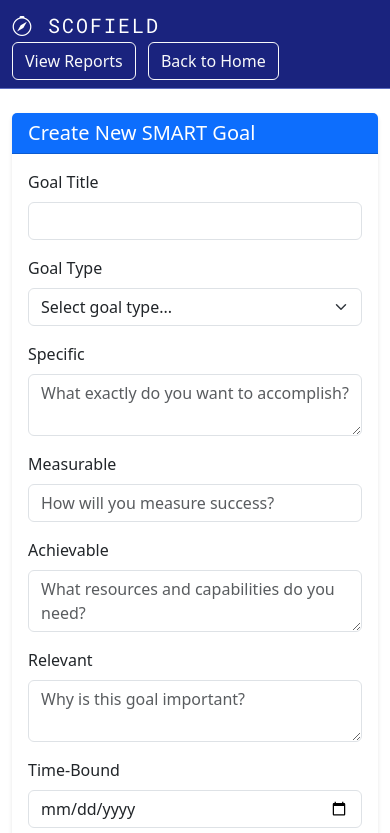
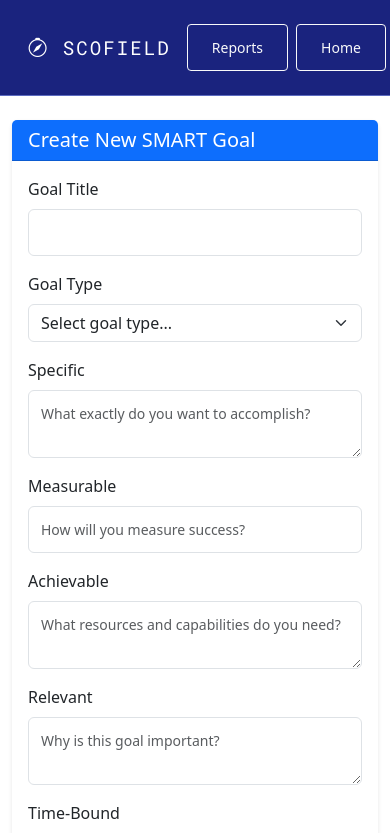
Before and after one commit to ken3stokes/Scofield, a plain HTML site: page index.html in a window 390 px wide. Shown: the top 833 px of the page. Drawn offline with nearby package versions, Linux system fonts and the light colour scheme.

Commit message:
Update mobile responsiveness and styling

```diff
--- a/css/themes.css
+++ b/css/themes.css
@@ -1,7 +1,15 @@
+/* Mobile-First Base Styles */
+:root {
+    --mobile-padding: 1rem;
+    --tablet-padding: 2rem;
+    --desktop-padding: 3rem;
+}
+
 /* Common Theme Elements */
 .brand-logo {
     font-family: 'Roboto Mono', monospace;
     letter-spacing: 2px;
+    font-size: clamp(1.2rem, 2vw, 1.5rem);
 }
 
 /* Tattoo Theme */
@@ -12,19 +20,206 @@
     --background-color: #E8EAF6;
 }
 
+/* Mobile-First Navigation */
 .theme-tattoo .navbar {
     background: var(--primary-color) !important;
     border-bottom: 1px solid var(--accent-color);
+    padding: 1rem var(--mobile-padding);
 }
 
+.navbar .container {
+    flex-wrap: nowrap;
+}
+
+.navbar-brand {
+    font-size: clamp(1.2rem, 4vw, 1.5rem);
+}
+
+/* Mobile-First Hero Section */
 .theme-tattoo .hero-section {
     background: var(--primary-color);
     color: white;
     position: relative;
     overflow: hidden;
-    padding: 6rem 0;
+    padding: clamp(3rem, 10vh, 6rem) var(--mobile-padding);
 }
 
+.hero-section h1 {
+    font-size: clamp(2rem, 5vw, 3.5rem);
+    line-height: 1.2;
+    margin-bottom: 1rem;
+}
+
+.hero-section .lead {
+    font-size: clamp(1rem, 3vw, 1.25rem);
+    margin-bottom: 2rem;
+}
+
+/* Mobile-First Feature Cards */
+.feature-card {
+    border: none;
+    box-shadow: 0 4px 6px rgba(0, 0, 0, 0.1);
+    transition: transform 0.3s ease, box-shadow 0.3s ease;
+    background: white;
+    border-radius: 8px;
+    overflow: hidden;
+    margin-bottom: 1rem;
+}
+
+.feature-card .card-body {
+    padding: 1.5rem;
+}
+
+.feature-card h3 {
+    font-size: clamp(1.25rem, 3vw, 1.5rem);
+}
+
+/* Mobile-First Progress Bars */
+.progress {
+    height: clamp(20px, 4vh, 25px);
+    margin-bottom: 1rem;
+}
+
+/* Mobile-First Buttons */
+.btn {
+    white-space: nowrap;
+    padding: 0.75rem 1.5rem;
+    font-size: clamp(0.875rem, 2vw, 1rem);
+}
+
+.btn-lg {
+    padding: clamp(0.75rem, 2vh, 1rem) clamp(1.5rem, 4vw, 2rem);
+}
+
+/* Mobile-First Quote Section */
+.quote-section blockquote {
+    font-size: clamp(1.1rem, 3vw, 1.5rem);
+    padding: 1.5rem;
+}
+
+/* Mobile Navigation Menu */
+@media (max-width: 768px) {
+    .navbar-nav {
+        padding: 1rem 0;
+    }
+
+    .navbar .btn {
+        margin: 0.5rem 0;
+        width: 100%;
+    }
+
+    .hero-section .btn-group-vertical {
+        width: 100%;
+    }
+
+    .feature-list {
+        flex-direction: column;
+    }
+
+    .feature-item {
+        margin: 0.5rem 0;
+    }
+}
+
+/* Tablet Styles */
+@media (min-width: 769px) and (max-width: 1024px) {
+    .container {
+        padding-left: var(--tablet-padding);
+        padding-right: var(--tablet-padding);
+    }
+
+    .feature-card {
+        margin-bottom: 2rem;
+    }
+}
+
+/* Desktop Styles */
+@media (min-width: 1025px) {
+    .container {
+        padding-left: var(--desktop-padding);
+        padding-right: var(--desktop-padding);
+    }
+
+    .hero-section {
+        padding: 8rem 0;
+    }
+
+    .feature-card:hover {
+        transform: translateY(-5px);
+        box-shadow: 0 8px 15px rgba(0, 0, 0, 0.2);
+    }
+}
+
+/* Responsive Grid Adjustments */
+.row {
+    margin-left: calc(-1 * var(--mobile-padding));
+    margin-right: calc(-1 * var(--mobile-padding));
+}
+
+.col, [class*="col-"] {
+    padding-left: var(--mobile-padding);
+    padding-right: var(--mobile-padding);
+}
+
+/* Responsive Tables */
+.table-responsive {
+    margin-bottom: 1rem;
+    overflow-x: auto;
+    -webkit-overflow-scrolling: touch;
+}
+
+/* Mobile-First Forms */
+.form-control {
+    font-size: clamp(0.875rem, 2vw, 1rem);
+    padding: 0.75rem;
+}
+
+/* Mobile-First Modal Adjustments */
+.modal-dialog {
+    margin: 0.5rem;
+    max-width: calc(100% - 1rem);
+}
+
+@media (min-width: 576px) {
+    .modal-dialog {
+        margin: 1.75rem auto;
+        max-width: 500px;
+    }
+}
+
+/* Touch-Friendly Elements */
+.btn, .card, .form-control {
+    min-height: 44px; /* Minimum touch target size */
+}
+
+/* Improved Mobile Typography */
+body {
+    font-size: 16px; /* Base font size for better readability */
+    line-height: 1.5;
+}
+
+h1, h2, h3, h4, h5, h6 {
+    line-height: 1.2;
+    margin-bottom: 1rem;
+}
+
+/* Mobile-First Spacing */
+.section {
+    padding: clamp(2rem, 5vh, 4rem) 0;
+}
+
+.mb-mobile {
+    margin-bottom: 1rem;
+}
+
+/* Mobile-First Charts */
+.chart-container {
+    position: relative;
+    width: 100%;
+    max-height: 60vh;
+}
+
+/* Tattoo Theme */
 .theme-tattoo .hero-section::before {
     content: '';
     position: absolute;
@@ -39,70 +234,6 @@
         linear-gradient(-45deg, transparent 75%, rgba(92, 107, 192, 0.1) 75%);
     background-size: 20px 20px;
     background-position: 0 0, 0 10px, 10px -10px, -10px 0px;
-}
-
-/* Feature Cards */
-.feature-card {
-    border: none;
-    box-shadow: 0 4px 6px rgba(0, 0, 0, 0.1);
-    transition: transform 0.3s ease, box-shadow 0.3s ease;
-    background: white;
-    border-radius: 8px;
-    overflow: hidden;
-}
-
-.feature-card:hover {
-    transform: translateY(-5px);
-    box-shadow: 0 8px 15px rgba(0, 0, 0, 0.2);
-}
-
-.feature-card .card-body {
-    padding: 2rem;
-}
-
-/* Progress Bars */
-.progress {
-    background-color: rgba(255, 255, 255, 0.1);
-    border-radius: 50px;
-    overflow: hidden;
-}
-
-.progress-bar {
-    background: linear-gradient(45deg, var(--secondary-color), var(--accent-color));
-    transition: width 1.5s ease-in-out;
-}
-
-/* Buttons */
-.btn-theme {
-    background: var(--accent-color);
-    color: white;
-    border: none;
-    padding: 0.75rem 2rem;
-    border-radius: 50px;
-    transition: all 0.3s ease;
-}
-
-.btn-theme:hover {
-    background: var(--secondary-color);
-    transform: translateY(-2px);
-    box-shadow: 0 4px 8px rgba(0, 0, 0, 0.2);
-}
-
-/* Quote Card */
-.theme-tattoo .card.bg-dark {
-    background: linear-gradient(135deg, var(--primary-color), var(--secondary-color)) !important;
-    border: none;
-    border-radius: 12px;
-}
-
-/* Numbered Steps */
-[class^="bi-"].me-2 {
-    color: var(--accent-color);
-}
-
-/* Hero Checklist */
-.hero-section .bi-check-circle-fill {
-    color: var(--accent-color);
 }
 
 /* Animations */
@@ -120,14 +251,3 @@
 .feature-card, .hero-section h1, .hero-section p {
     animation: fadeInUp 0.6s ease-out forwards;
 }
-
-/* Responsive Adjustments */
-@media (max-width: 768px) {
-    .hero-section {
-        padding: 4rem 0;
-    }
-
-    .feature-card {
-        margin-bottom: 1rem;
-    }
-}
--- a/index.html
+++ b/index.html
@@ -2,7 +2,7 @@
 <html lang="en">
 <head>
     <meta charset="UTF-8">
-    <meta name="viewport" content="width=device-width, initial-scale=1.0">
+    <meta name="viewport" content="width=device-width, initial-scale=1.0, maximum-scale=1.0, user-scalable=no">
     <title>SCOFIELD - Goal Execution System</title>
     <link href="https://cdn.jsdelivr.net/npm/bootstrap@5.3.2/dist/css/bootstrap.min.css" rel="stylesheet">
     <link href="https://fonts.googleapis.com/css2?family=Roboto+Mono:wght@400;700&display=swap" rel="stylesheet">
@@ -16,9 +16,13 @@
             <span class="navbar-brand mb-0 h1 brand-logo">
                 <i class="bi bi-compass"></i> SCOFIELD
             </span>
-            <div>
-                <button class="btn btn-outline-light me-2" onclick="showReports()">View Reports</button>
-                <a href="home.html" class="btn btn-outline-light">Back to Home</a>
+            <div class="d-flex gap-2">
+                <button class="btn btn-outline-light btn-sm" onclick="showReports()">
+                    <i class="bi bi-graph-up me-1 d-none d-sm-inline"></i>Reports
+                </button>
+                <a href="home.html" class="btn btn-outline-light btn-sm">
+                    <i class="bi bi-house me-1 d-none d-sm-inline"></i>Home
+                </a>
             </div>
         </div>
     </nav>
@@ -88,8 +92,10 @@
                         </div>
                     </div>
                     <div class="card-body">
-                        <div id="goalsContainer">
-                            <!-- Goals will be dynamically inserted here -->
+                        <div class="table-responsive">
+                            <div id="goalsContainer">
+                                <!-- Goals will be dynamically inserted here -->
+                            </div>
                         </div>
                     </div>
                 </div>
@@ -99,7 +105,7 @@
 
     <!-- Goal Details Modal -->
     <div class="modal fade" id="goalDetailsModal" tabindex="-1">
-        <div class="modal-dialog modal-lg">
+        <div class="modal-dialog modal-lg modal-dialog-scrollable">
             <div class="modal-content">
                 <div class="modal-header">
                     <h5 class="modal-title">Goal Details</h5>
@@ -126,7 +132,7 @@
 
     <!-- Reports Modal -->
     <div class="modal fade" id="reportsModal" tabindex="-1">
-        <div class="modal-dialog modal-lg">
+        <div class="modal-dialog modal-lg modal-dialog-scrollable">
             <div class="modal-content">
                 <div class="modal-header">
                     <h5 class="modal-title">Goal Reports & Analytics</h5>
@@ -138,7 +144,9 @@
                             <div class="card">
                                 <div class="card-body">
                                     <h6 class="card-title">Goals by Status</h6>
-                                    <canvas id="goalStatusChart"></canvas>
+                                    <div class="chart-container">
+                                        <canvas id="goalStatusChart"></canvas>
+                                    </div>
                                 </div>
                             </div>
                         </div>
@@ -146,7 +154,9 @@
                             <div class="card">
                                 <div class="card-body">
                                     <h6 class="card-title">Goals by Type</h6>
-                                    <canvas id="goalTypeChart"></canvas>
+                                    <div class="chart-container">
+                                        <canvas id="goalTypeChart"></canvas>
+                                    </div>
                                 </div>
                             </div>
                         </div>
@@ -162,10 +172,10 @@
                                                 <tr>
                                                     <th>Type</th>
                                                     <th>Title</th>
-                                                    <th>Status</th>
-                                                    <th>Progress</th>
-                                                    <th>Due Date</th>
-                                                    <th>Tasks (Done/Total)</th>
+                                                    <th class="d-none d-md-table-cell">Status</th>
+                                                    <th class="d-none d-md-table-cell">Progress</th>
+                                                    <th class="d-none d-md-table-cell">Due Date</th>
+                                                    <th>Tasks</th>
                                                 </tr>
                                             </thead>
                                             <tbody>
@@ -178,7 +188,9 @@
                         </div>
                     </div>
                     <div class="text-end mt-3">
-                        <button class="btn btn-primary" onclick="exportReport()">Export Report</button>
+                        <button class="btn btn-primary" onclick="exportReport()">
+                            <i class="bi bi-download me-1"></i>Export Report
+                        </button>
                     </div>
                 </div>
             </div>
```
